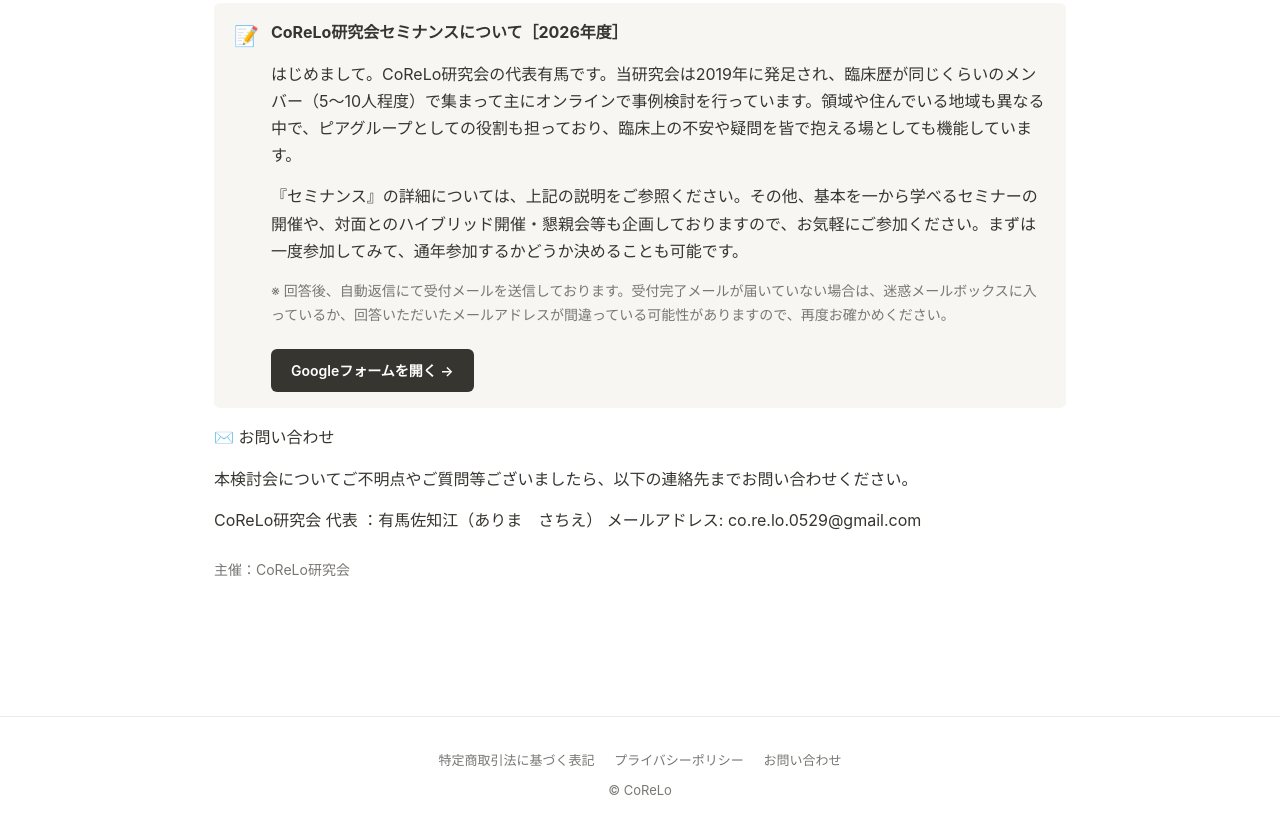
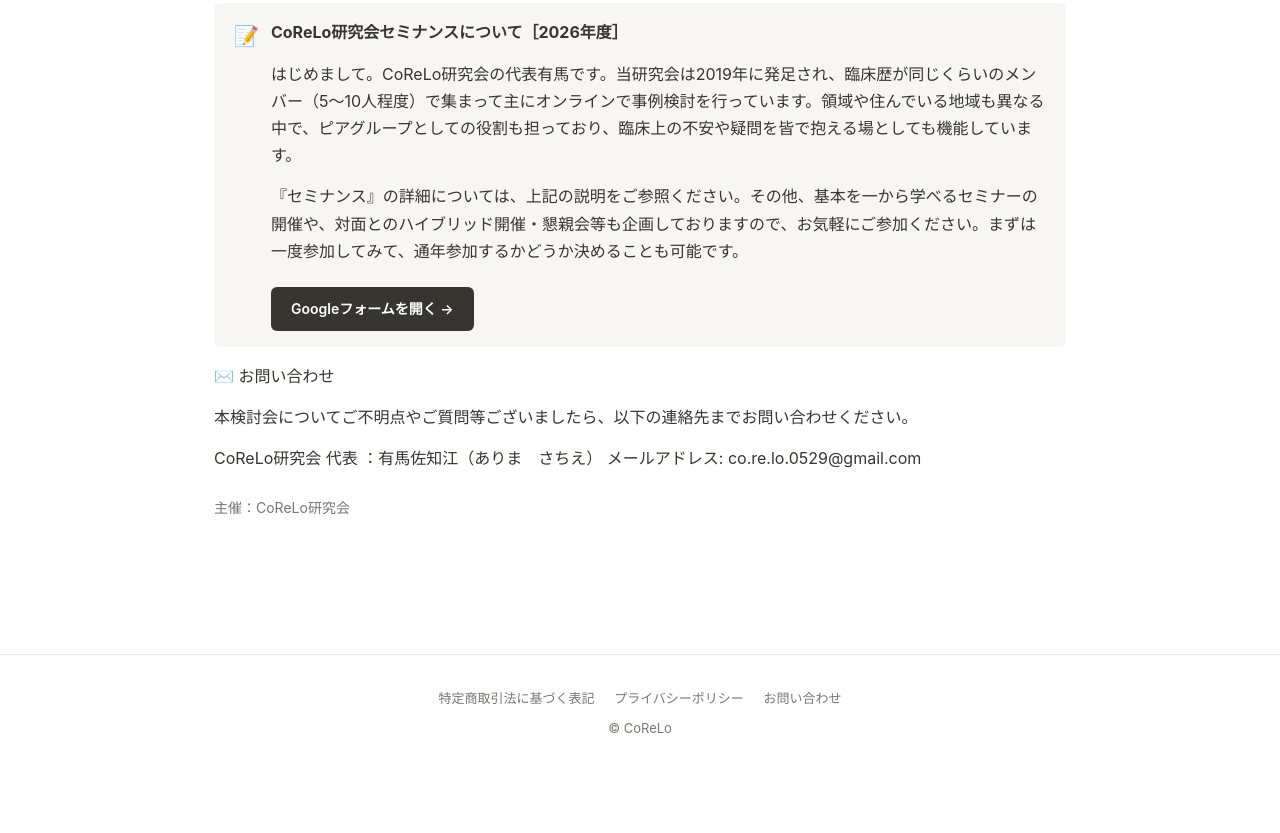
Before and after one commit to sa014chi620-netizen/corelo-site, an Eleventy site: page src/seminans.md in a window 1280 px wide. Shown: the part 1868-2701 px from the top of the page. After the commit the page ends 2639 px from the top, so only its background shows below. Built offline with nearby package versions, Linux system fonts and the light colour scheme; Eleventy itself is replaced by a stand-in of ours; files that its build step writes are made by us from their sources.

Commit message:
Update ページ “seminans”

```diff
--- a/src/seminans.md
+++ b/src/seminans.md
@@ -72,7 +72,7 @@ CoReLo研究会セミナンスは臨床歴が比較的短めの心理士が集
     <p><strong>CoReLo研究会セミナンスについて［2026年度］</strong></p>
     <p>はじめまして。CoReLo研究会の代表有馬です。当研究会は2019年に発足され、臨床歴が同じくらいのメンバー（5〜10人程度）で集まって主にオンラインで事例検討を行っています。領域や住んでいる地域も異なる中で、ピアグループとしての役割も担っており、臨床上の不安や疑問を皆で抱える場としても機能しています。</p>
     <p>『セミナンス』の詳細については、上記の説明をご参照ください。その他、基本を一から学べるセミナーの開催や、対面とのハイブリッド開催・懇親会等も企画しておりますので、お気軽にご参加ください。まずは一度参加してみて、通年参加するかどうか決めることも可能です。</p>
-    <p style="color: var(--color-text-muted); font-size: 14px;">※ 回答後、自動返信にて受付メールを送信しております。受付完了メールが届いていない場合は、迷惑メールボックスに入っているか、回答いただいたメールアドレスが間違っている可能性がありますので、再度お確かめください。</p>
+    <p style="color: var(--color-text-muted); font-size: 14px;"></p>
     <a class="btn" href="https://docs.google.com/forms/d/e/1FAIpQLSc2iO3kcn9uoAVX9r8tsj8M6zTf4MYpN4mRB0qaSXoLegSlGA/viewform?usp=dialog" target="_blank" rel="noopener">Googleフォームを開く →</a>
   </div>
 </div>
```
